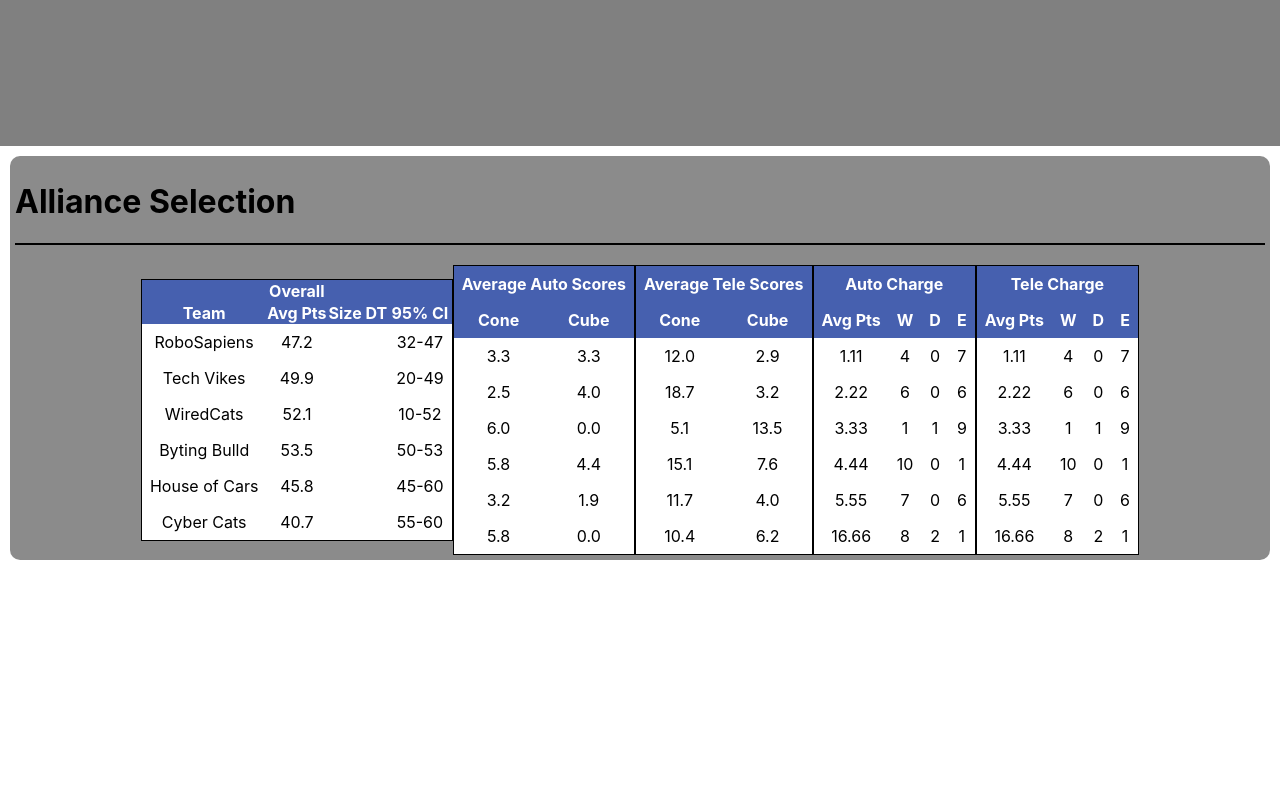
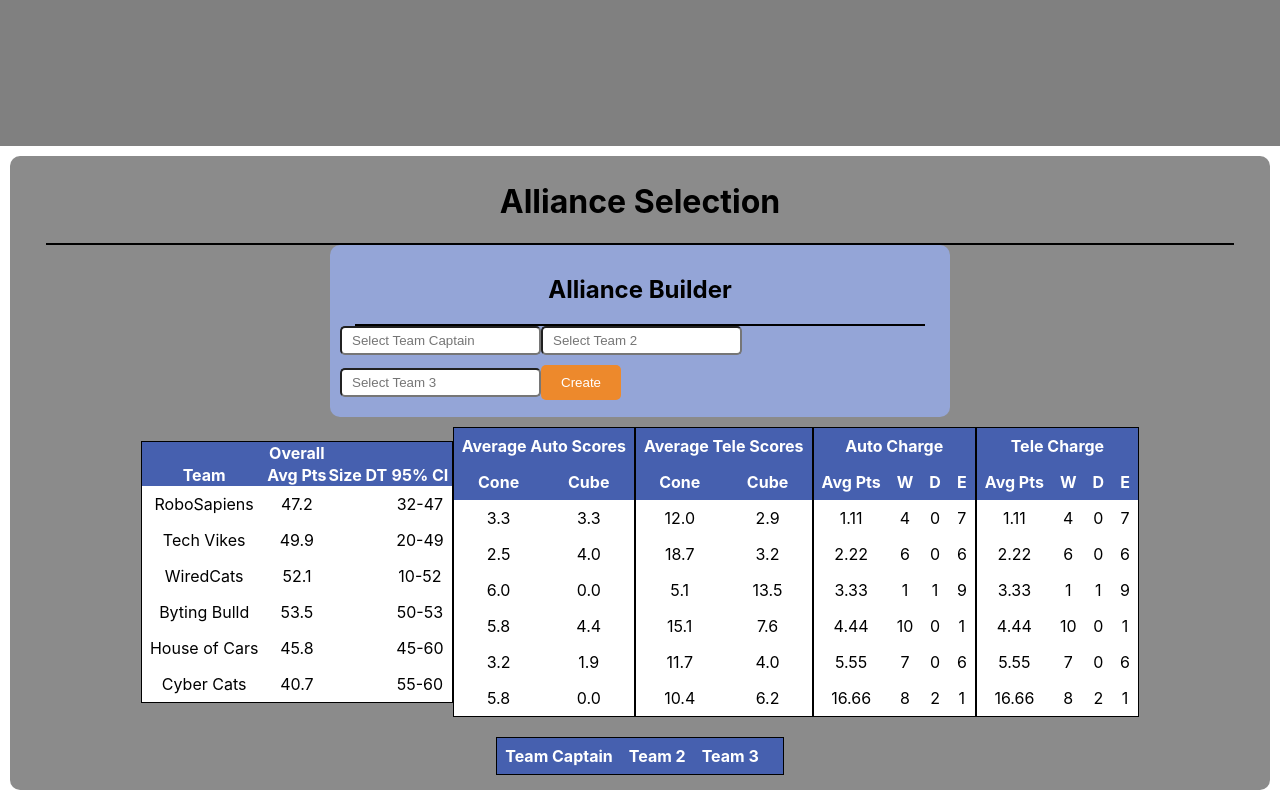
Before and after one commit to sebastianswms/cs4900, a React app in the folder code/scouting-hub/: page /alliance-selection in a window 1280 px wide. Shown: the part 654-1454 px from the top of the page. Before the commit the page ends 1224 px from the top, so only its background shows below. Built offline with nearby package versions, Linux system fonts and the light colour scheme; what chartjs-plugin-datalabels would draw is missing.

Commit message:
added: alliance creation tool and alliance table

```diff
--- /dev/null
+++ b/code/scouting-hub/src/components/forms/allianceSelectionForm/index.css
@@ -0,0 +1,19 @@
+.alliance-form-container {
+    max-width: 600px;
+    margin: 0 auto;
+  }
+
+  .alliance-form-input {
+    margin-bottom: 10px;
+    border-radius: 5px;
+    padding: 5px 10px;
+  }
+
+  .alliance-form-create-button {
+    background-color: #ed892c;
+    color: white;
+    border: none;
+    border-radius: 5px;
+    padding: 10px 20px;
+    cursor: pointer;
+  }
--- /dev/null
+++ b/code/scouting-hub/src/components/forms/allianceSelectionForm/index.js
@@ -0,0 +1,67 @@
+import React, { useState, useEffect } from 'react';
+import './index.css'; // Import your CSS file
+
+const AllianceSelectionForm = ({ teamData, optionsArray, setOptionsArray }) => {
+  const [selectedOptions, setSelectedOptions] = useState({
+    selector1: '',
+    selector2: '',
+    selector3: ''
+  });
+
+  const handleInputChange = (event) => {
+    const { name, value } = event.target;
+    setSelectedOptions({
+      ...selectedOptions,
+      [name]: value
+    });
+  };
+
+  const handleCreate = () => {
+    setOptionsArray([...optionsArray, [selectedOptions.selector1, selectedOptions.selector2, selectedOptions.selector3]]);
+    setSelectedOptions({
+      selector1: '',
+      selector2: '',
+      selector3: ''
+    });
+  };
+
+  return (
+    <div className="alliance-form-container">
+      <input
+        type="text"
+        name="selector1"
+        value={selectedOptions.selector1}
+        onChange={handleInputChange}
+        className="alliance-form-input"
+        list="teamNames"
+        placeholder="Select Team Captain"
+      />
+      <datalist id="teamNames">
+        {teamData.map((team) => (
+          <option key={team.team} value={team.team} />
+        ))}
+      </datalist>
+      <input
+        type="text"
+        name="selector2"
+        value={selectedOptions.selector2}
+        onChange={handleInputChange}
+        className="alliance-form-input"
+        list="teamNames"
+        placeholder="Select Team 2"
+      />
+      <input
+        type="text"
+        name="selector3"
+        value={selectedOptions.selector3}
+        onChange={handleInputChange}
+        className="alliance-form-input"
+        list="teamNames"
+        placeholder="Select Team 3"
+      />
+      <button onClick={handleCreate} className="alliance-form-create-button">Create</button>
+    </div>
+  );
+};
+
+export default AllianceSelectionForm;
--- /dev/null
+++ b/code/scouting-hub/src/components/tables/allianceSelectionDisplay/index.css
@@ -0,0 +1,28 @@
+.AllianceSelectionDisplay {
+    table-layout: auto;
+    border-collapse: collapse;
+}
+
+.AllianceSelectionDisplay th,
+.AllianceSelectionDisplay td {
+    border: 1px solid black;
+    padding: 8px;
+    text-align: center;
+    background-color: white;
+    font-size: 16px;
+    border: none;
+}
+
+.AllianceSelectionDisplay th {
+    background-color: #4660af;
+    color: white;
+    border: none;
+    position: sticky;
+    top: 0;
+    z-index: 1;
+}
+
+.AllianceSelectionDisplay tbody tr:hover {
+    background-color: #4660af;
+    filter: brightness(120%);
+}
--- /dev/null
+++ b/code/scouting-hub/src/components/tables/allianceSelectionDisplay/index.js
@@ -0,0 +1,35 @@
+import React from 'react';
+import "./index.css";
+
+const AllianceSelectionDisplay = ({ optionsArray, setOptionsArray }) => {
+  const handleDeleteRow = (index) => {
+    setOptionsArray(optionsArray.filter((_, i) => i !== index));
+  };
+
+  return (
+    <div>
+      <table className="AllianceSelectionDisplay">
+        <thead>
+          <tr>
+            <th>Team Captain</th>
+            <th>Team 2</th>
+            <th>Team 3</th>
+            <th></th>
+          </tr>
+        </thead>
+        <tbody>
+          {optionsArray.map((row, index) => (
+            <tr key={index}>
+              <td>{row[0]}</td>
+              <td>{row[1]}</td>
+              <td>{row[2]}</td>
+              <td><button onClick={() => handleDeleteRow(index)}>Delete</button></td>
+            </tr>
+          ))}
+        </tbody>
+      </table>
+    </div>
+  );
+};
+
+export default AllianceSelectionDisplay;
--- a/code/scouting-hub/src/pages/AllianceSelectionPage/index.css
+++ b/code/scouting-hub/src/pages/AllianceSelectionPage/index.css
@@ -15,7 +15,8 @@
 
   .divider {
     border-bottom: 2px solid #000;
-    margin: 20px 0;
+    width: 95%;
+    box-sizing: border-box;
   }
 
   .box {
@@ -24,6 +25,9 @@
     padding: 5px;
     flex-grow: 1;
     margin: 10px;
+    display: flex;
+    flex-direction: column;
+    align-items: center;
   }
 
   .tables-container {
@@ -34,4 +38,19 @@
     display: flex;
     justify-content: center;
     align-items: center;
+    padding-top: 10px;
+    padding-bottom: 10px;
   }
+
+  .forms-container {
+    max-width: fit-content;
+    max-height: fit-content;
+    position: relative;
+    display: flex;
+    flex-direction: column;
+    justify-content: center;
+    align-items: center;
+    padding: 10px 10px;
+    background-color: #94a5d7;
+    border-radius: 10px;
+  }
--- a/code/scouting-hub/src/pages/AllianceSelectionPage/index.js
+++ b/code/scouting-hub/src/pages/AllianceSelectionPage/index.js
@@ -3,10 +3,13 @@ import Navbar from "../../components/Navbar";
 import "./index.css";
 import SortableTable from "../../components/tables/sortableTable";
 import TeamSortableTable from "../../components/tables/teamSortableTable";
+import AllianceSelectionForm from "../../components/forms/allianceSelectionForm";
+import AllianceSelectionDisplay from "../../components/tables/allianceSelectionDisplay";
 import { teamData as importedTeamData, labels } from "../../data/teamData";
 
 export default function AllianceSelectionPage() {
   const [teamData, setTeamData] = useState(importedTeamData);
+  const [optionsArray, setOptionsArray] = useState([]);
   const sortTable = (group, index) => {
     const sorted = teamData.toSorted((a, b) => {
       const valA = a[group]["data"][index];
@@ -38,6 +41,13 @@ export default function AllianceSelectionPage() {
             <h1>Alliance Selection</h1>
           </div>
           <div className="divider"></div>
+          <div className="forms-container" style={{ display: "flex" }}>
+            <div className="header">
+              <h2>Alliance Builder</h2>
+            </div>
+            <div className="divider"></div>
+          <AllianceSelectionForm teamData={teamData} optionsArray={optionsArray} setOptionsArray={setOptionsArray} />
+          </div>
           <div className="tables-container" style={{ display: "flex" }}>
             <TeamSortableTable
               teamData={teamData}
@@ -71,6 +81,9 @@ export default function AllianceSelectionPage() {
               sortTable={sortTable}
             />
           </div>
+          <div className="tables-container" style={{ display: "flex" }}>
+            <AllianceSelectionDisplay optionsArray={optionsArray} setOptionsArray={setOptionsArray} />
+          </div>
         </div>
       </div>
     </div>
```
